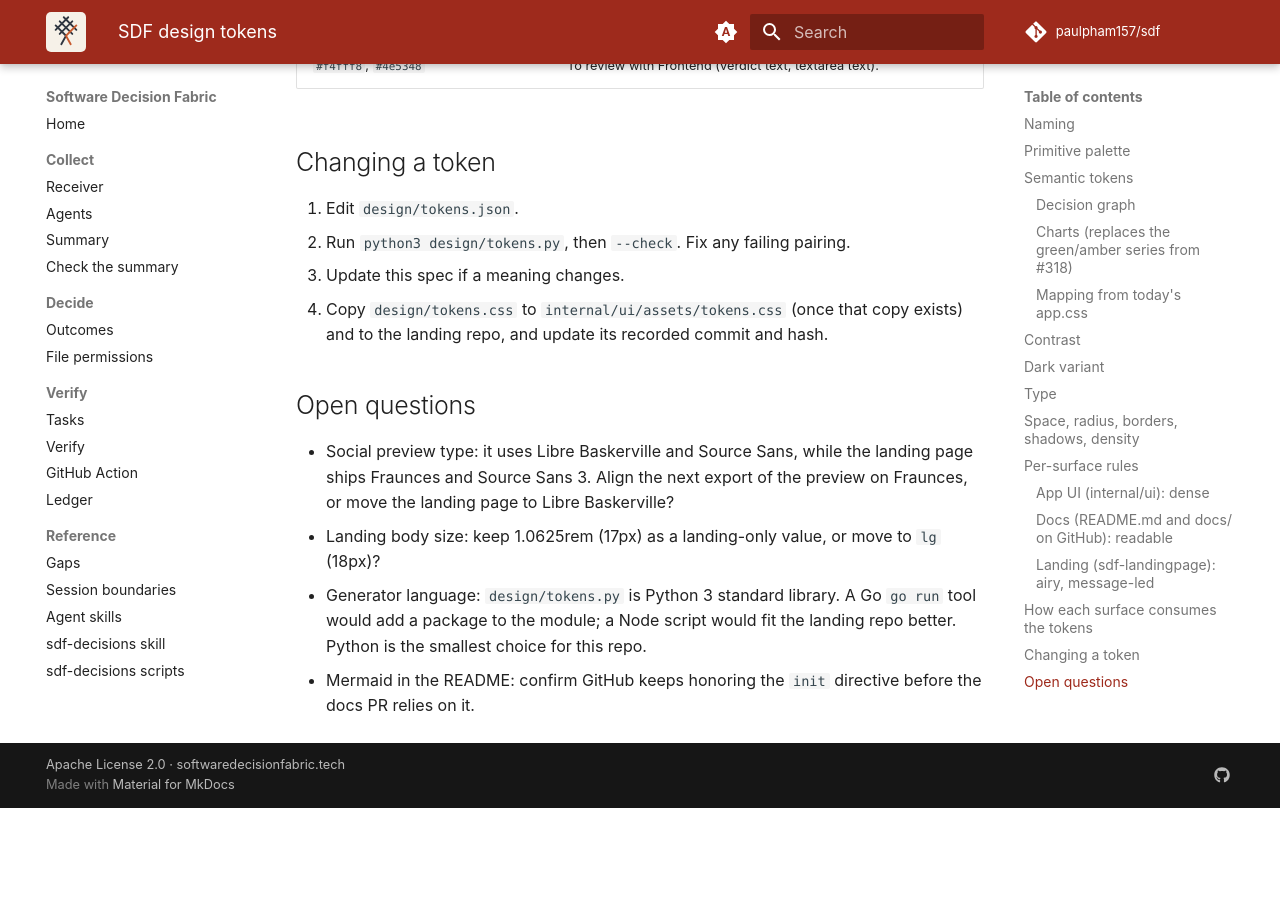
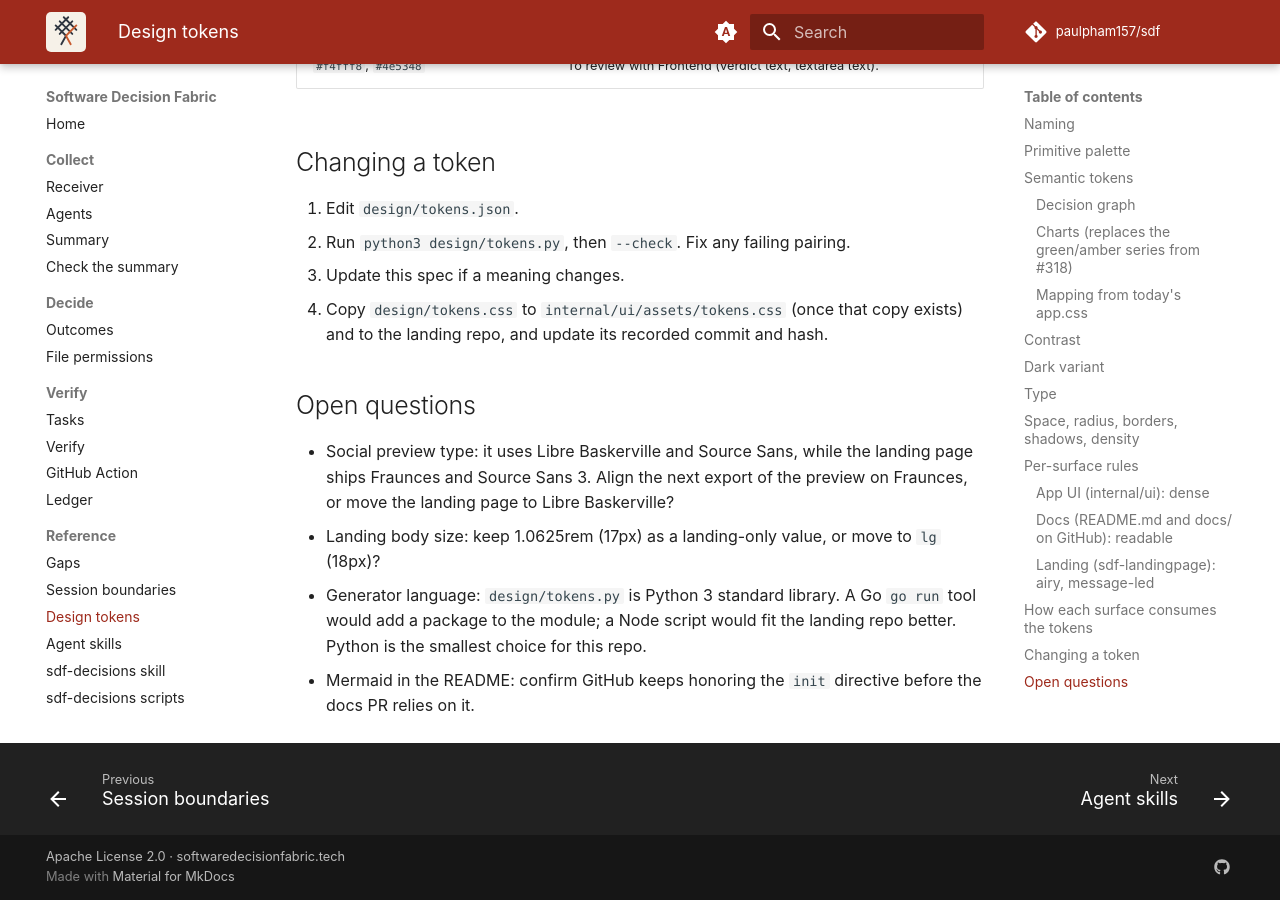
Before and after one commit to paulpham157/sdf, an MkDocs documentation site: the page built from docs/design/tokens.md, in a window 1280 px wide and 900 px high, scrolled down 26666 px. Built offline with MkDocs 1.6.1 and Material for MkDocs 9.7.7, drawn with Linux system fonts in a browser that asks for light colours; comment, search, counter and statistics services are not loaded; before the commit the page ends 27474 px from its top, so only the background shows below that.

Commit message:
docs: list the design-token spec in the MkDocs nav
docs/design/tokens.md landed in #331 and is in neither nav nor
not_in_nav. strict mode turns omitted_files: warn into a failed
mkdocs build --strict on the merge to main. List the spec under
Reference.

Co-authored-by: Paul Pham <paulpham157@gmail.com>

```diff
--- a/mkdocs.yml
+++ b/mkdocs.yml
@@ -119,6 +119,7 @@ nav:
   - Reference:
     - Gaps: gaps.md
     - Session boundaries: research/session-boundary.md
+    - Design tokens: design/tokens.md
     - Agent skills: skills/README.md
     - sdf-decisions skill: skills/sdf-decisions/SKILL.md
     - sdf-decisions scripts: skills/sdf-decisions/scripts/index.md
```
